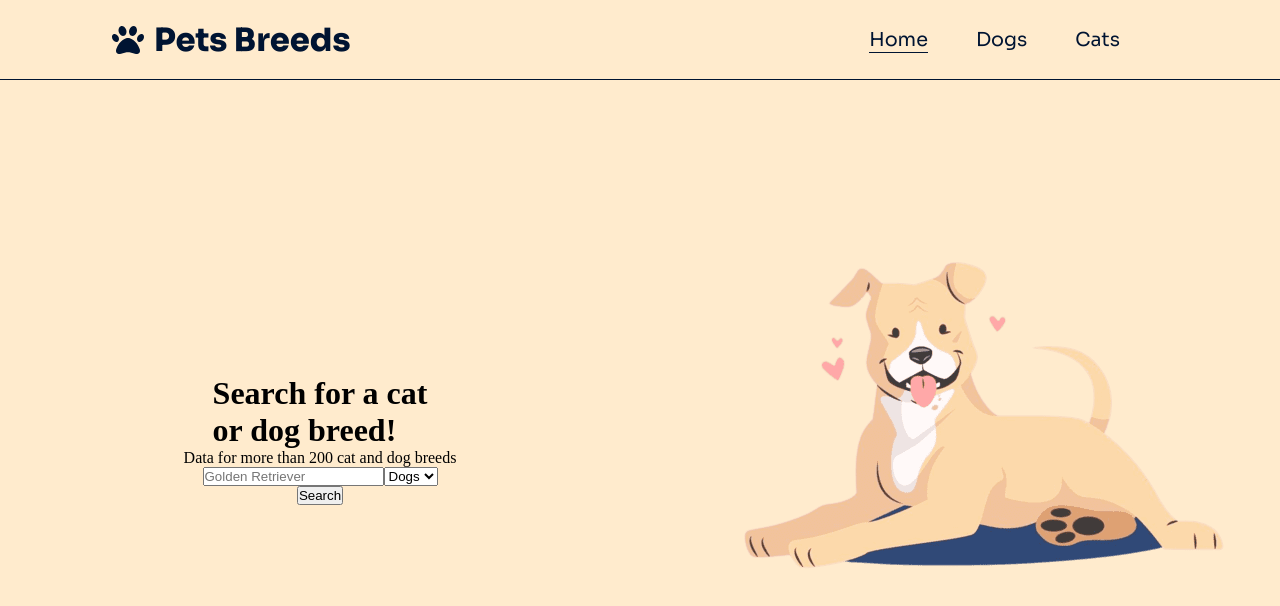
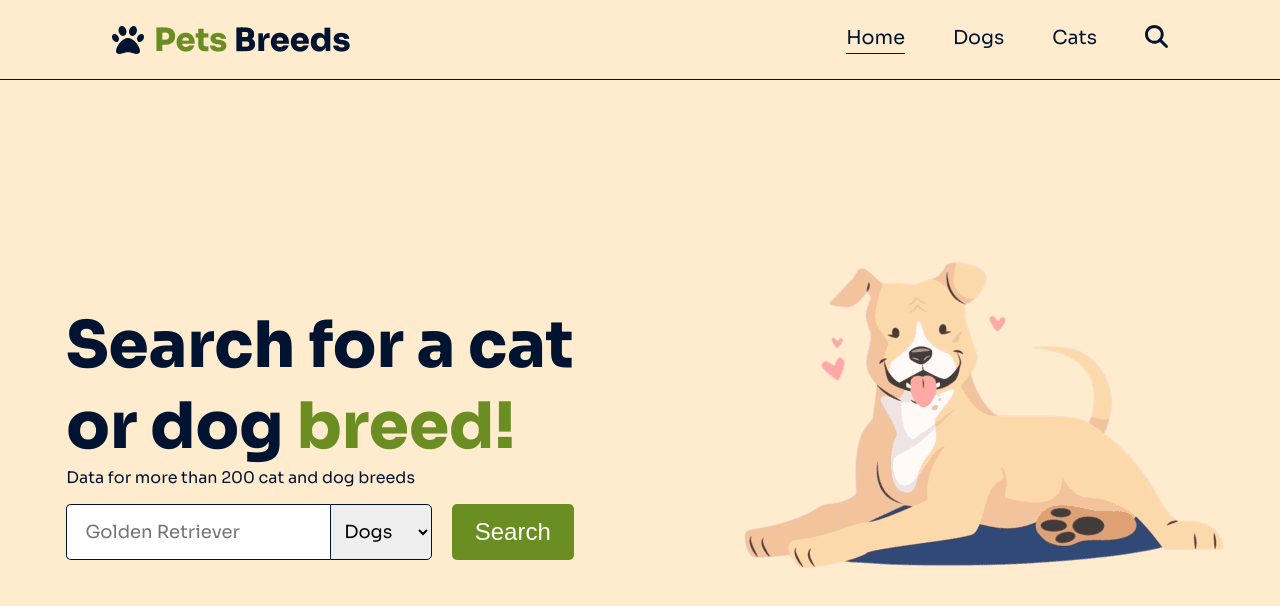
Before and after one commit to WindFox8/pet-breed, a React (Vite) app: page / in a window 1280 px wide. Shown: the top 606 px of the page. Built offline with nearby package versions, Linux system fonts and the light colour scheme.

Commit message:
home style add header style adjusted

```diff
--- a/src/components/header.jsx
+++ b/src/components/header.jsx
@@ -76,7 +76,7 @@ function Header({ page, setPage, setOffset, setPetsData }) {
     <header>
       <div onClick={() => handleNavClick(0)}>
         <img src="./src/assets/paw.svg" alt="paw" />
-        <h4>Pets Breeds</h4>
+        <h4><span>Pets</span> Breeds</h4>
       </div>
 
       { !showSearchBar ?
@@ -88,7 +88,7 @@ function Header({ page, setPage, setOffset, setPetsData }) {
         </ul>
         :
         <form ref={formRef} onSubmit={handleSubmit}>
-          <div>
+          <div id='inputContainer'>
             <input
               type="text"
               value={query}
@@ -111,7 +111,9 @@ function Header({ page, setPage, setOffset, setPetsData }) {
               <option value="cats">Cats</option>
             </select>
             <button type="submit" disabled={isLoading}>
-              {isLoading ? 'Searching...' : 'Search'}
+              {isLoading ?
+              (<><img src="..\src\assets\spinner-solid.svg" alt="Loading"/></>)
+              : 'Search'}
             </button>
           </div>
         </form>
--- a/src/components/home.jsx
+++ b/src/components/home.jsx
@@ -50,9 +50,10 @@ function Home({ setPetBreed }) {
     return (
         <main>
             <form onSubmit={handleSubmit}>
-                <h1>Search for a cat<br />or dog breed!</h1>
+                <div id='container'>
+                    <h1>Search for a cat<br />or dog <span>breed!</span></h1>
                     <p>Data for more than 200 cat and dog breeds</p>
-                <div>
+                    <div id='inputContainer'>
                         <input
                             type="text"
                             value={query}
@@ -74,10 +75,14 @@ function Home({ setPetBreed }) {
                             <option value="dogs">Dogs</option>
                             <option value="cats">Cats</option>
                         </select>
+                        <button type="submit" disabled={isLoading}>
+                            {isLoading ?
+                            (<><img src="..\src\assets\spinner-solid.svg" alt="Loading"/></>)
+                            : 'Search'}
+                        </button>
                     </div>
-                <button type="submit" disabled={isLoading}>
-                    {isLoading ? 'Searching...' : 'Search'}
-                </button>
+                </div>
+
             </form>
             {error && <p style={{color: 'red'}}>{error}</p>}
             <div>
--- a/src/styles/header.sass
+++ b/src/styles/header.sass
@@ -24,6 +24,8 @@ header
 
         h4
             font-size: 2em
+            span
+                color: var.$color-2
 
         img
             width: 2em
@@ -43,5 +45,57 @@ header
             cursor: pointer
             font-size: 1.2em
 
+            img
+                width: 1.2em
+
+#inputContainer
+    display: flex
+    justify-content: center
+    align-items: center
+    padding: 1em 0
+    width: 400px
+    gap: 0
+
+    input
+        height: 3rem
+        width: 55%
+        padding: 1em
+        border-radius: 5px 0 0 5px
+        border-top: 1px solid var.$color-3
+        border-left: 1px solid var.$color-3
+        border-bottom: 1px solid var.$color-3
+        border-right: none
+        font-family: var.$font-1
+        font-size: 14px
+
+    select
+        height: 3rem
+        width: 20%
+        padding: 0.5em
+        border-radius: 0 5px 5px 0
+        border: 1px solid var.$color-3
+        font-family: var.$font-1
+        font-size: 14px
+
+    button
+        height: 3rem
+        width: 24%
+        margin-left: 4%
+        border-radius: 5px
+        border: none
+        background-color: var.$color-2
+        color: white
+        font-size: 18px
+
+        img
+            height: 55%
+            animation: spin 1s linear infinite
+
+            @keyframes spin
+                0%
+                    transform: rotate(0deg)
+                100%
+                    transform: rotate(360deg)
+
 .active
     border-bottom: 1px solid var.$color-3
--- a/src/styles/home.sass
+++ b/src/styles/home.sass
@@ -1,4 +1,15 @@
 @use '../variables' as var
+
+input:hover, input:focus
+  border-color: inherit
+  box-shadow: none
+  outline: none
+
+
+select:hover, select:focus
+  border-color: inherit
+  box-shadow: none
+  outline: none
 
 main
     width: 100vw
@@ -7,13 +18,76 @@ main
     display: grid
     grid-template-columns: 50% 50%
     background: var.$color-1
+    font-family: var.$font-1
 
     form
         display: flex
         flex-direction: column
         justify-content: center
         align-items: center
+        color: var.$color-3
 
+        #container
+            display: flex
+            flex-direction: column
+            align-items: start
+
+            h1
+                font-size: 4em
+
+                span
+                    color: var.$color-2
+
+            p
+                font-size: 1em
+
+            #inputContainer
+                display: flex
+                justify-content: center
+                align-items: center
+                padding: 1em 0
+                width: 100%
+
+                input
+                    height: 3.5rem
+                    width: 52%
+                    padding: 1em
+                    border-radius: 5px 0 0 5px
+                    border-top: 1px solid var.$color-3
+                    border-left: 1px solid var.$color-3
+                    border-bottom: 1px solid var.$color-3
+                    border-right: none
+                    font-family: var.$font-1
+                    font-size: 18px
+
+                select
+                    height: 3.5rem
+                    width: 20%
+                    padding: 0.5em
+                    border-radius: 0 5px 5px 0
+                    border: 1px solid var.$color-3
+                    font-family: var.$font-1
+                    font-size: 18px
+
+                button
+                    height: 3.5rem
+                    width: 24%
+                    margin-left: 4%
+                    border-radius: 5px
+                    border: none
+                    background-color: var.$color-2
+                    color: white
+                    font-size: 24px
+
+                    img
+                        height: 55%
+                        animation: spin 1s linear infinite
+
+                        @keyframes spin
+                            0%
+                                transform: rotate(0deg)
+                            100%
+                                transform: rotate(360deg)
 
     div
         display: flex
```
Also changed, not shown: src/assets/hexagon.svg (added), src/assets/spinner-solid.svg (added). Lines whose indentation alone changed are shown as unchanged.
